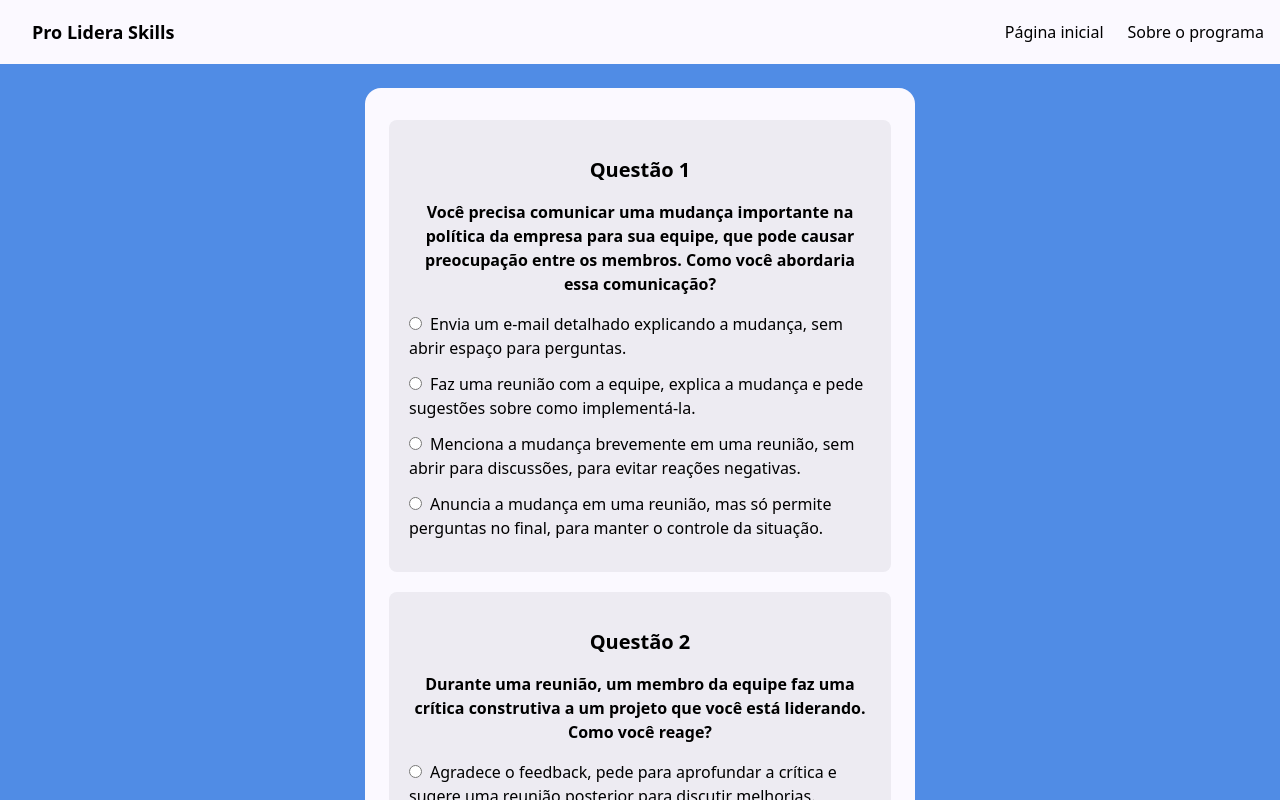
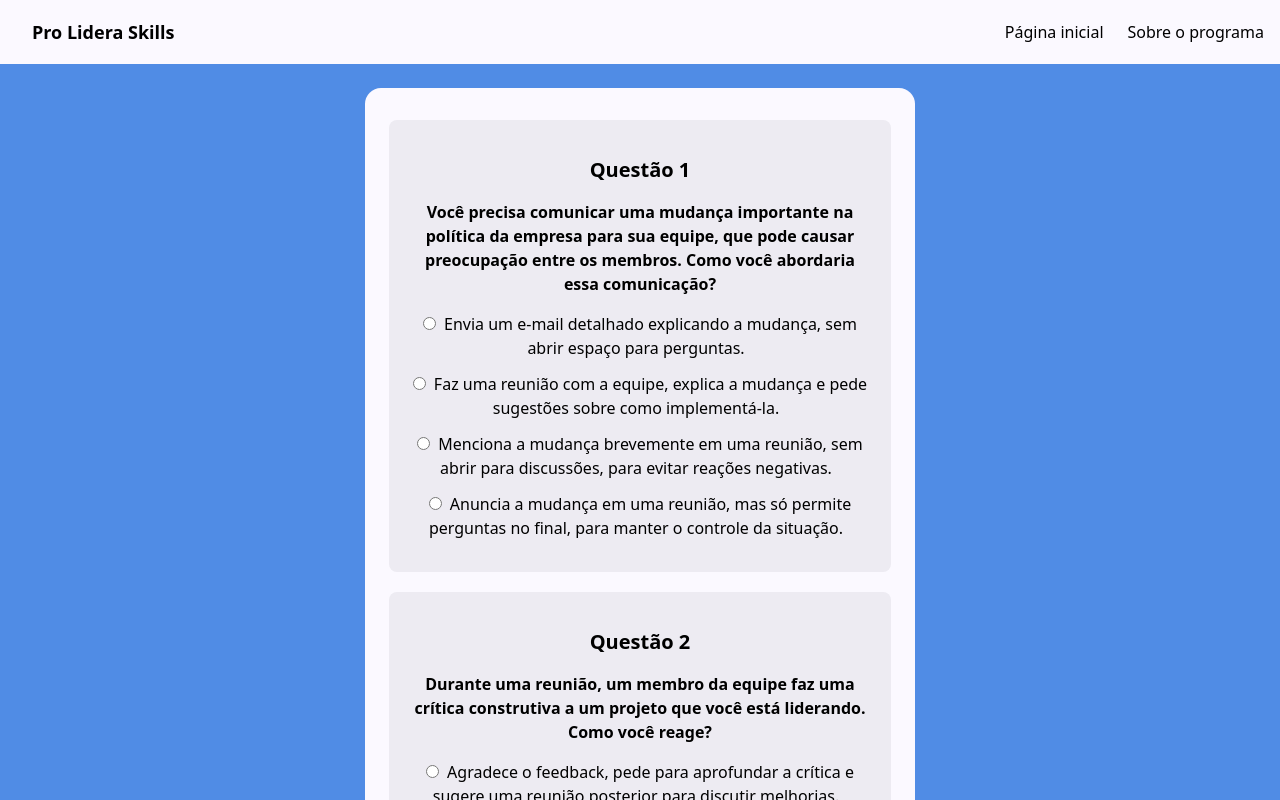
Before and after one commit to softexrecifepe/PI-PRO-LIDERA-TURMA-09-EQUIPE-02, a Next.js app: page /pages/quests1-2 in a window 1280 px wide. Shown: the top 800 px of the page. Built offline with nearby package versions, Linux system fonts and the light colour scheme.

Commit message:
form fix, required radio inputs and minor improvements

```diff
--- a/src/app/components/MultipleChoiceQuestion.tsx
+++ b/src/app/components/MultipleChoiceQuestion.tsx
@@ -1,8 +1,8 @@
-export function MultipleChoiceQuestion({labelText, inputValue}: {labelText: string, inputValue: number}){
+export function MultipleChoiceQuestion({labelText, name, inputValue}: {labelText?: string, name:string, inputValue?: number}){
   return(
     <>
-      <input type="radio" className="check"  name="question"  value={inputValue}  ></input>
-      <label className="p-2" htmlFor={inputValue.toString()}>{labelText}</label>
+      <input type="radio" className="check"  name={name}  value={inputValue}></input>
+      <label className="p-2" htmlFor={inputValue!.toString()}>{labelText}</label>
     </>
   )
 }
--- a/src/app/components/forms.tsx
+++ b/src/app/components/forms.tsx
@@ -16,14 +16,14 @@ export function Forms({sliceStart, sliceEnd}: {sliceStart: number, sliceEnd: num
         <h2 className="font-semibold">{question.pergunta}</h2>
 
         <div className="mt-4">
-          <form action="pages/results" className="mx-auto text-left">
+
             {question.alternativas.map(alternatives => (  //pega cada alternativas
               <div className="mb-3 text-base">
-                <MultipleChoiceQuestion labelText={alternatives.letra} inputValue={alternatives.pontos}></MultipleChoiceQuestion>
+                <MultipleChoiceQuestion name={question.id.toString()} labelText={alternatives.letra} inputValue={alternatives.pontos}></MultipleChoiceQuestion>
               </div>
             ))
             }
-          </form>
+
         </div>
         </div>
       ))
--- a/src/app/components/inputSubmit.tsx
+++ b/src/app/components/inputSubmit.tsx
@@ -1,6 +1,6 @@
-export function InputSubmit({inputText}: {inputText: string}) {
+export function InputSubmit({inputText, onclick, form}: {inputText: string, onclick?: any, form?: string}) {
     return(
         <div className={`rounded-xl bg-gradient-to-r w-[110px] mx-auto from-button-orange to-button-green py-1 font-semibold shadow-md`}>
-            <input type="submit" value={inputText} className="rounded-xl bg-box px-2 py-1 font-semibold shadow-md" />
+            <input onClick={onclick} type="submit" form={form} value={inputText} className="rounded-xl bg-box px-2 py-1 font-semibold shadow-md" />
         </div>
     )}
--- a/src/app/pages/quests1-2/page.tsx
+++ b/src/app/pages/quests1-2/page.tsx
@@ -1,6 +1,6 @@
 "use client";
 
-import { Button } from "@/app/components/button";
+import { InputSubmit } from "@/app/components/inputSubmit";
 import { Forms } from "@/app/components/forms";
 
 export default function test(){
@@ -18,12 +18,15 @@ export default function test(){
     }
     return(
         <div>
-            <Forms sliceStart={0} sliceEnd={6}></Forms>
-            <Forms sliceStart={6} sliceEnd={12}></Forms>
-            <Forms sliceStart={12} sliceEnd={18}></Forms>
-            <div className="text-center mt-20">
-            <Button onClick={() => handleClick()} buttonText="Finalizar" href="/pages/results" />
+            <form action="results" id="formC">
+                <Forms sliceStart={0} sliceEnd={6}></Forms>
+                <Forms sliceStart={6} sliceEnd={12}></Forms>
+                <Forms sliceStart={12} sliceEnd={18}></Forms>
+
+                <div className="text-center mt-20">
+                <InputSubmit inputText="Finalizar" form="formC" onclick={() => handleClick()} />
             </div>
+            </form>
         </div>
     );
 }
```
